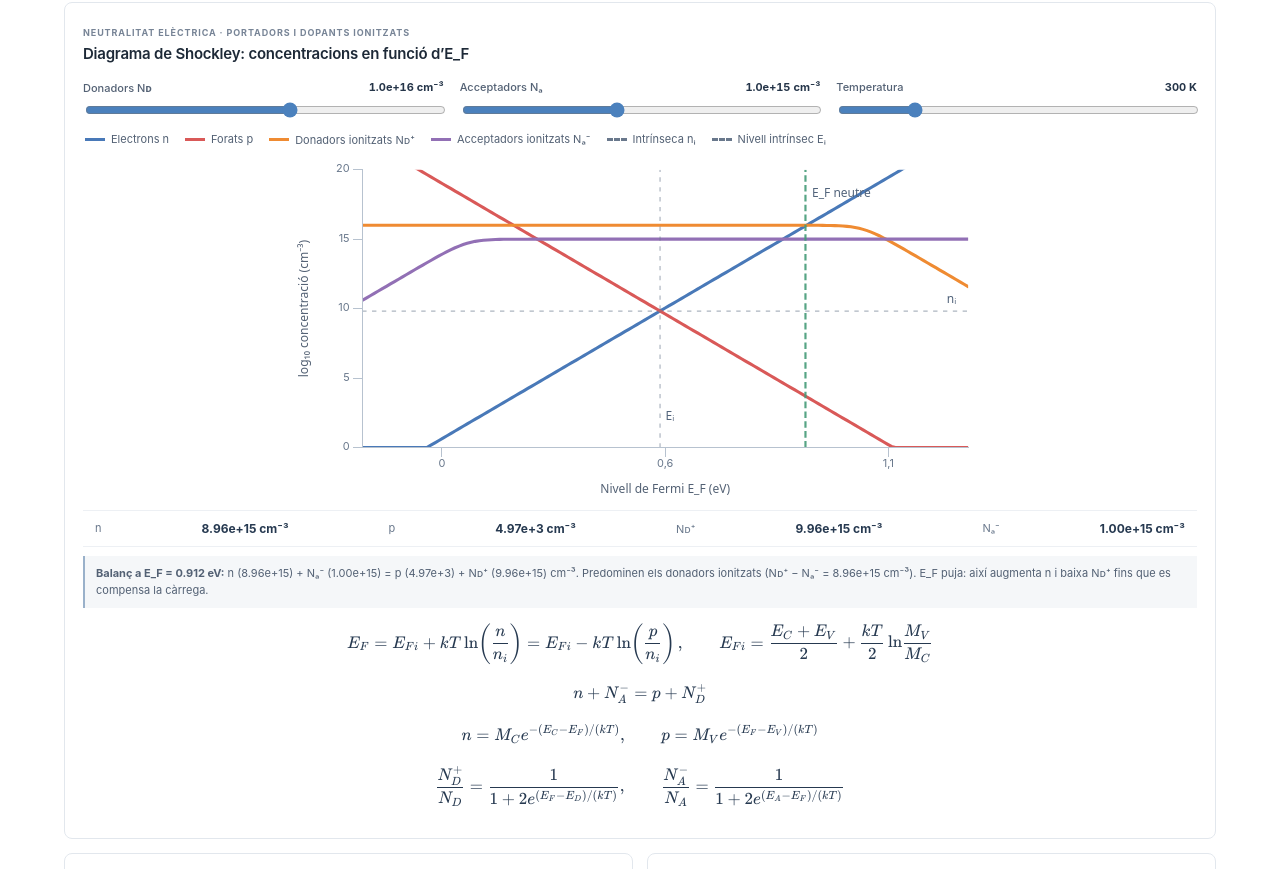
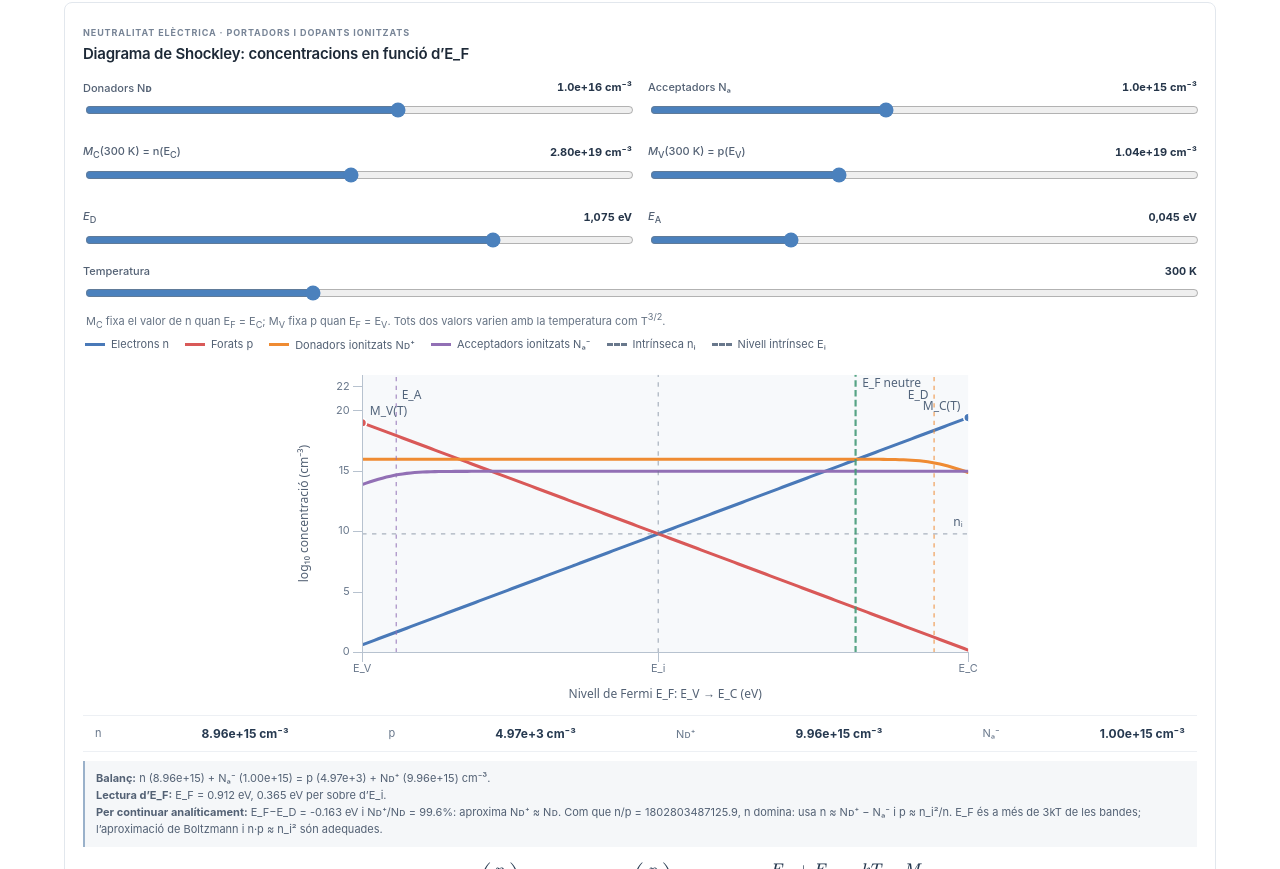
Before and after one commit to Mapaor/efis-visualitzacions, a React (Vite) app: page / in a window 1280 px wide. Shown: the part 2711-3580 px from the top of the page. Built offline with nearby package versions, Linux system fonts and the light colour scheme; some icons are missing.

Commit message:
millorar diagrama de shockley

```diff
--- a/src/visualizations/Tema2.tsx
+++ b/src/visualizations/Tema2.tsx
@@ -312,15 +312,19 @@ export function IntrinsicCarriers() {
 export function DopedStatistics() {
   const [logDonors, setLogDonors] = useState(16);
   const [logAcceptors, setLogAcceptors] = useState(15);
+  const [logNc300, setLogNc300] = useState(Math.log10(NC_300));
+  const [logNv300, setLogNv300] = useState(Math.log10(NV_300));
+  const [donorLevel, setDonorLevel] = useState(E_G - 0.045);
+  const [acceptorLevel, setAcceptorLevel] = useState(0.045);
   const [temperature, setTemperature] = useState(300);
   const donors = 10 ** logDonors;
   const acceptors = 10 ** logAcceptors;
-  const ni = intrinsicDensity(temperature);
+  const nc300 = 10 ** logNc300;
+  const nv300 = 10 ** logNv300;
   const kT = K_B_EV * temperature;
-  const ncT = NC_300 * (temperature / 300) ** 1.5;
-  const nvT = NV_300 * (temperature / 300) ** 1.5;
-  const donorLevel = E_G - 0.045;
-  const acceptorLevel = 0.045;
+  const ncT = nc300 * (temperature / 300) ** 1.5;
+  const nvT = nv300 * (temperature / 300) ** 1.5;
+  const ni = Math.sqrt(ncT * nvT) * Math.exp(-E_G / (2 * kT));
   const carriersAt = (ef: number) => {
     const n = ncT * Math.exp(Math.max(-100, Math.min(40, (ef - E_G) / kT)));
     const p = nvT * Math.exp(Math.max(-100, Math.min(40, -ef / kT)));
@@ -341,19 +345,58 @@ export function DopedStatistics() {
   const netIonizedDoping = equilibrium.ionizedDonors - equilibrium.ionizedAcceptors;
   const intrinsicLevel = E_G / 2 + kT / 2 * Math.log(nvT / ncT);
   const intrinsicDominates = equilibrium.n + equilibrium.p > 2 * Math.abs(netIonizedDoping);
-  const fermiExplanation = intrinsicDominates
-    ? `Els portadors intrínsecs ja pesen tant com el dopatge net; per això E_F s’acosta al nivell intrínsec E_i ≈ ${intrinsicLevel.toFixed(2)} eV.`
-    : netIonizedDoping > 0
-      ? `Predominen els donadors ionitzats (Nᴅ⁺ − Nₐ⁻ = ${netIonizedDoping.toExponential(2)} cm⁻³). E_F puja: així augmenta n i baixa Nᴅ⁺ fins que es compensa la càrrega.`
-      : `Predominen els acceptadors ionitzats (Nₐ⁻ − Nᴅ⁺ = ${(-netIonizedDoping).toExponential(2)} cm⁻³). E_F baixa: així augmenta p i baixa Nₐ⁻ fins que es compensa la càrrega.`;
-  const fermiSweep = sample(151, -0.2, 1.32);
+  const donorIonization = equilibrium.ionizedDonors / donors;
+  const acceptorIonization = equilibrium.ionizedAcceptors / acceptors;
+  const intrinsicOffset = fermiLevel - intrinsicLevel;
+  const carrierRatio = Math.max(equilibrium.n, equilibrium.p) / Math.max(Math.min(equilibrium.n, equilibrium.p), 1);
+  const fermiPositionText = Math.abs(intrinsicOffset) < 0.015
+    ? `E_F ≈ E_i = ${intrinsicLevel.toFixed(3)} eV`
+    : `E_F = ${fermiLevel.toFixed(3)} eV, ${Math.abs(intrinsicOffset).toFixed(3)} eV ${intrinsicOffset > 0 ? 'per sobre' : 'per sota'} d’E_i`;
+  const boltzmannValid = Math.min(fermiLevel, E_G - fermiLevel) > 3 * kT;
+  let fermiExplanation: string;
+  if (intrinsicDominates) {
+    fermiExplanation = 'Com que n i p són comparables i el dopatge net és petit, pren n ≈ p ≈ n_i i E_F ≈ E_i.';
+  } else if (netIonizedDoping > 0) {
+    const ionizationApproximation = donorIonization >= 0.9
+      ? `E_F−E_D = ${(fermiLevel - donorLevel).toFixed(3)} eV i Nᴅ⁺/Nᴅ = ${(100 * donorIonization).toFixed(1)}%: aproxima Nᴅ⁺ ≈ Nᴅ.`
+      : `Només el ${(100 * donorIonization).toFixed(1)}% dels donadors està ionitzat: conserva Nᴅ⁺ = Nᴅ/[1+2e^{(E_F−E_D)/kT}].`;
+    const carrierApproximation = carrierRatio >= 10 && boltzmannValid
+      ? `Com que n/p = ${carrierRatio.toFixed(1)}, n domina: usa n ≈ Nᴅ⁺ − Nₐ⁻ i p ≈ n_i²/n.`
+      : carrierRatio >= 10
+        ? `Com que n/p = ${carrierRatio.toFixed(1)}, n domina: usa n ≈ Nᴅ⁺ − Nₐ⁻, però calcula p amb Fermi-Dirac.`
+      : `n/p = ${carrierRatio.toFixed(1)}: p encara no és negligible; conserva n + Nₐ⁻ = p + Nᴅ⁺.`;
+    fermiExplanation = `${ionizationApproximation} ${carrierApproximation}`;
+  } else {
+    const ionizationApproximation = acceptorIonization >= 0.9
+      ? `E_A−E_F = ${(acceptorLevel - fermiLevel).toFixed(3)} eV i Nₐ⁻/Nₐ = ${(100 * acceptorIonization).toFixed(1)}%: aproxima Nₐ⁻ ≈ Nₐ.`
+      : `Només el ${(100 * acceptorIonization).toFixed(1)}% dels acceptadors està ionitzat: conserva Nₐ⁻ = Nₐ/[1+2e^{(E_A−E_F)/kT}].`;
+    const carrierApproximation = carrierRatio >= 10 && boltzmannValid
+      ? `Com que p/n = ${carrierRatio.toFixed(1)}, p domina: usa p ≈ Nₐ⁻ − Nᴅ⁺ i n ≈ n_i²/p.`
+      : carrierRatio >= 10
+        ? `Com que p/n = ${carrierRatio.toFixed(1)}, p domina: usa p ≈ Nₐ⁻ − Nᴅ⁺, però calcula n amb Fermi-Dirac.`
+      : `p/n = ${carrierRatio.toFixed(1)}: n encara no és negligible; conserva n + Nₐ⁻ = p + Nᴅ⁺.`;
+    fermiExplanation = `${ionizationApproximation} ${carrierApproximation}`;
+  }
+  const statisticsNote = boltzmannValid
+    ? `E_F és a més de 3kT de les bandes; l’aproximació de Boltzmann i n·p ≈ n_i² són adequades.`
+    : `E_F és a menys de 3kT d’una banda: caldria deixar Boltzmann i usar estadística de Fermi-Dirac.`;
+  const fermiSweep = sample(151, 0, E_G);
   const carrierCurves = fermiSweep.map(ef => ({ x: ef, ...carriersAt(ef) }));
   return <>
-    <div className="controls three-controls">
+    <div className="controls two-controls">
       <Range label="Donadors Nᴅ" value={logDonors} min={12} max={19} step={0.1} onChange={setLogDonors} formatValue={() => `${donors.toExponential(1)} cm⁻³`} />
       <Range label="Acceptadors Nₐ" value={logAcceptors} min={12} max={19} step={0.1} onChange={setLogAcceptors} formatValue={() => `${acceptors.toExponential(1)} cm⁻³`} />
-      <Range label="Temperatura" value={temperature} min={200} max={700} step={10} onChange={setTemperature} formatValue={v => `${v} K`} />
     </div>
+    <div className="controls two-controls">
+      <Range label={<><i>M</i><sub>C</sub>(300 K) = n(E<sub>C</sub>)</>} value={logNc300} min={18} max={21} step={0.01} onChange={setLogNc300} formatValue={() => `${nc300.toExponential(2)} cm⁻³`} />
+      <Range label={<><i>M</i><sub>V</sub>(300 K) = p(E<sub>V</sub>)</>} value={logNv300} min={18} max={21} step={0.01} onChange={setLogNv300} formatValue={() => `${nv300.toExponential(2)} cm⁻³`} />
+    </div>
+    <div className="controls two-controls">
+      <Range label={<><i>E</i><sub>D</sub></>} value={donorLevel} min={E_G - 0.15} max={E_G - 0.01} step={0.001} onChange={setDonorLevel} formatValue={v => `${format(v, 3)} eV`} />
+      <Range label={<><i>E</i><sub>A</sub></>} value={acceptorLevel} min={0.01} max={0.15} step={0.001} onChange={setAcceptorLevel} formatValue={v => `${format(v, 3)} eV`} />
+    </div>
+    <Range label="Temperatura" value={temperature} min={200} max={700} step={10} onChange={setTemperature} formatValue={v => `${v} K`} />
+    <p className="plot-caption">M<sub>C</sub> fixa el valor de n quan E<sub>F</sub> = E<sub>C</sub>; M<sub>V</sub> fixa p quan E<sub>F</sub> = E<sub>V</sub>. Tots dos valors varien amb la temperatura com T<sup>3/2</sup>.</p>
     <div className="chart-legend" aria-label="Llegenda de concentracions segons el nivell de Fermi">
       <span><i className="legend-line" style={{ borderColor: C.electron }} />Electrons n</span>
       <span><i className="legend-line" style={{ borderColor: C.hole }} />Forats p</span>
@@ -362,22 +405,30 @@ export function DopedStatistics() {
       <span><i className="legend-line legend-dashed" style={{ borderColor: C.muted }} />Intrínseca nᵢ</span>
       <span><i className="legend-line legend-dashed" style={{ borderColor: C.muted }} />Nivell intrínsec Eᵢ</span>
     </div>
-    <Plot xDomain={[-0.2, 1.32]} yDomain={[0, 20]} xLabel="Nivell de Fermi E_F (eV)" yLabel="log₁₀ concentració (cm⁻³)" xTicks={[0, E_G / 2, E_G]} yTicks={[0, 5, 10, 15, 20]}>
+    <Plot xDomain={[0, E_G]} yDomain={[0, 23]} xLabel="Nivell de Fermi E_F: E_V → E_C (eV)" yLabel="log₁₀ concentració (cm⁻³)" xTicks={[0, intrinsicLevel, E_G]} xFormat={value => value === 0 ? 'E_V' : Math.abs(value - intrinsicLevel) < 0.01 ? 'E_i' : 'E_C'} yTicks={[0, 5, 10, 15, 20, 22]}>
         {({ x, y }) => <>
+          <rect x={x(0)} y={y(23)} width={x(E_G) - x(0)} height={y(0) - y(23)} fill={C.gap} opacity={0.42} />
           {[
             { key: 'n', color: C.electron }, { key: 'p', color: C.hole },
             { key: 'ionizedDonors', color: C.conduction }, { key: 'ionizedAcceptors', color: C.purple },
           ].map(line => <LinePath key={line.key} data={carrierCurves.map(d => ({ x: d.x, y: Math.log10(Math.max(d[line.key as keyof typeof d] as number, 1)) }))} x={d => x(d.x)} y={d => y(d.y)} stroke={line.color} strokeWidth={2.8} />)}
-          <line x1={x(-0.2)} x2={x(1.32)} y1={y(Math.log10(Math.max(ni, 1)))} y2={y(Math.log10(Math.max(ni, 1)))} stroke={C.muted} strokeWidth={1.1} strokeDasharray="4 5" opacity={0.55} />
-          <text x={x(1.29)} y={y(Math.log10(Math.max(ni, 1))) - 7} textAnchor="end" className="plot-annotation" fill={C.muted}>nᵢ</text>
-          <line x1={x(intrinsicLevel)} x2={x(intrinsicLevel)} y1={y(0)} y2={y(20)} stroke={C.muted} strokeWidth={1.1} strokeDasharray="4 5" opacity={0.55} />
-          <text x={x(intrinsicLevel) + 5} y={y(2)} className="plot-annotation" fill={C.muted}>Eᵢ</text>
-          <line x1={x(fermiLevel)} x2={x(fermiLevel)} y1={y(0)} y2={y(20)} stroke={C.fermi} strokeWidth={2} strokeDasharray="6 3" opacity={0.9} />
-          <text x={x(fermiLevel) + 6} y={y(18)} className="plot-annotation" fill={C.fermi}>E_F neutre</text>
+          <line x1={x(0)} x2={x(E_G)} y1={y(Math.log10(Math.max(ni, 1)))} y2={y(Math.log10(Math.max(ni, 1)))} stroke={C.muted} strokeWidth={1.1} strokeDasharray="4 5" opacity={0.55} />
+          <text x={x(E_G) - 5} y={y(Math.log10(Math.max(ni, 1))) - 7} textAnchor="end" className="plot-annotation" fill={C.muted}>nᵢ</text>
+          <line x1={x(intrinsicLevel)} x2={x(intrinsicLevel)} y1={y(0)} y2={y(23)} stroke={C.muted} strokeWidth={1.1} strokeDasharray="4 5" opacity={0.55} />
+          <line x1={x(fermiLevel)} x2={x(fermiLevel)} y1={y(0)} y2={y(23)} stroke={C.fermi} strokeWidth={2} strokeDasharray="6 3" opacity={0.9} />
+          <text x={x(fermiLevel) + 6} y={y(22)} className="plot-annotation" fill={C.fermi}>E_F neutre</text>
+          <line x1={x(donorLevel - kT * Math.log(2))} x2={x(donorLevel - kT * Math.log(2))} y1={y(0)} y2={y(23)} stroke={C.conduction} strokeWidth={1.1} strokeDasharray="4 4" opacity={0.8} />
+          <text x={x(donorLevel - kT * Math.log(2)) - 5} y={y(21)} textAnchor="end" className="plot-annotation" fill={C.conduction}>E_D</text>
+          <line x1={x(acceptorLevel + kT * Math.log(2))} x2={x(acceptorLevel + kT * Math.log(2))} y1={y(0)} y2={y(23)} stroke={C.purple} strokeWidth={1.1} strokeDasharray="4 4" opacity={0.8} />
+          <text x={x(acceptorLevel + kT * Math.log(2)) + 5} y={y(21)} className="plot-annotation" fill={C.purple}>E_A</text>
+          <circle cx={x(E_G)} cy={y(Math.log10(ncT))} r={4} fill={C.electron} stroke="white" strokeWidth={1.5} />
+          <text x={x(E_G) - 7} y={y(Math.log10(ncT)) - 7} textAnchor="end" className="plot-annotation" fill={C.electron}>M_C(T)</text>
+          <circle cx={x(0)} cy={y(Math.log10(nvT))} r={4} fill={C.hole} stroke="white" strokeWidth={1.5} />
+          <text x={x(0) + 7} y={y(Math.log10(nvT)) - 7} className="plot-annotation" fill={C.hole}>M_V(T)</text>
         </>}
     </Plot>
     <div className="metric"><span>n</span><strong>{equilibrium.n.toExponential(2)} cm⁻³</strong><span>p</span><strong>{equilibrium.p.toExponential(2)} cm⁻³</strong><span>Nᴅ⁺</span><strong>{equilibrium.ionizedDonors.toExponential(2)} cm⁻³</strong><span>Nₐ⁻</span><strong>{equilibrium.ionizedAcceptors.toExponential(2)} cm⁻³</strong></div>
-    <div className="insight"><strong>Balanç a E_F = {fermiLevel.toFixed(3)} eV:</strong> n ({equilibrium.n.toExponential(2)}) + Nₐ⁻ ({equilibrium.ionizedAcceptors.toExponential(2)}) = p ({equilibrium.p.toExponential(2)}) + Nᴅ⁺ ({equilibrium.ionizedDonors.toExponential(2)}) cm⁻³. {fermiExplanation}</div>
+    <div className="insight"><strong>Balanç:</strong> n ({equilibrium.n.toExponential(2)}) + Nₐ⁻ ({equilibrium.ionizedAcceptors.toExponential(2)}) = p ({equilibrium.p.toExponential(2)}) + Nᴅ⁺ ({equilibrium.ionizedDonors.toExponential(2)}) cm⁻³.<br /><strong>Lectura d’E_F:</strong> {fermiPositionText}.<br /><strong>Per continuar analíticament:</strong> {fermiExplanation} {statisticsNote}</div>
     <Equation math="E_F=E_{Fi}+kT\ln\!\left(\frac{n}{n_i}\right)=E_{Fi}-kT\ln\!\left(\frac{p}{n_i}\right),\qquad E_{Fi}=\frac{E_C+E_V}{2}+\frac{kT}{2}\ln\!\frac{M_V}{M_C}" />
     <Equation math="n+N_A^-=p+N_D^+" />
     <Equation math="n=M_Ce^{-(E_C-E_F)/(kT)},\qquad p=M_Ve^{-(E_F-E_V)/(kT)}" />
```
